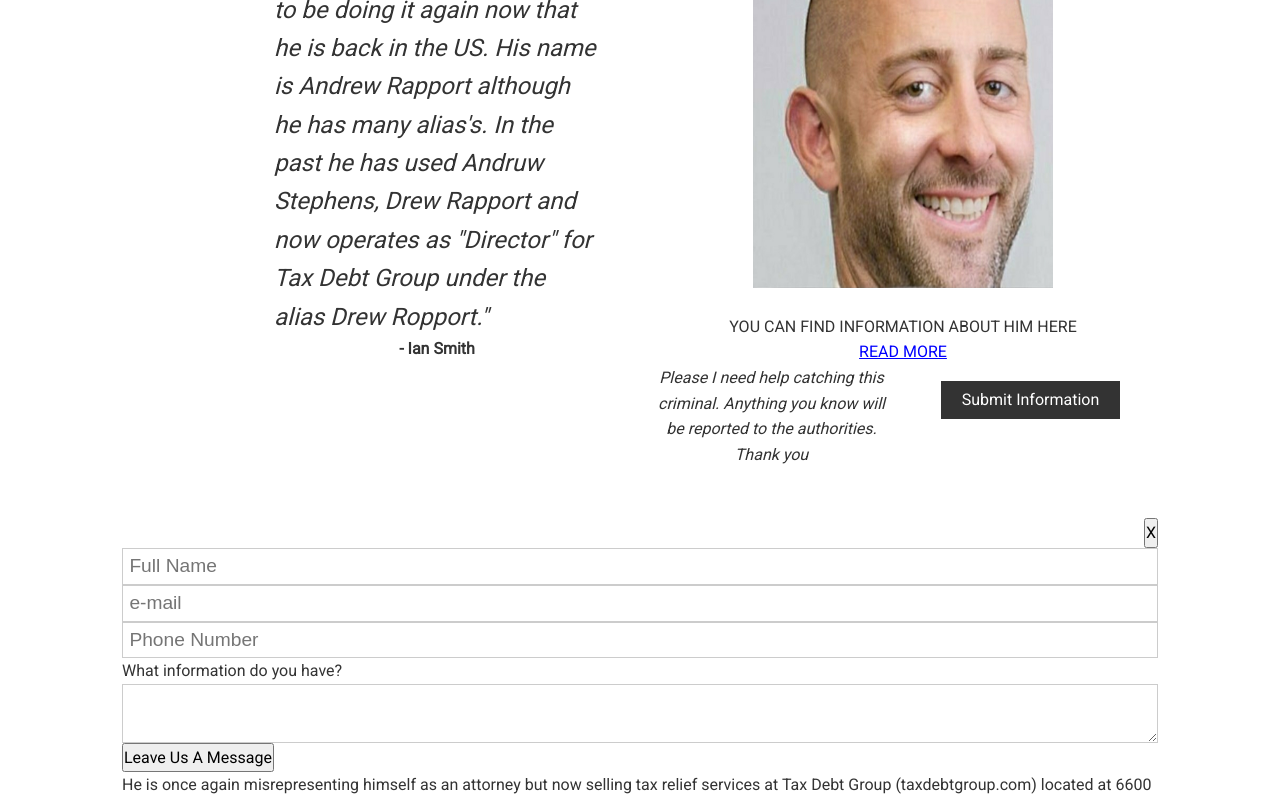
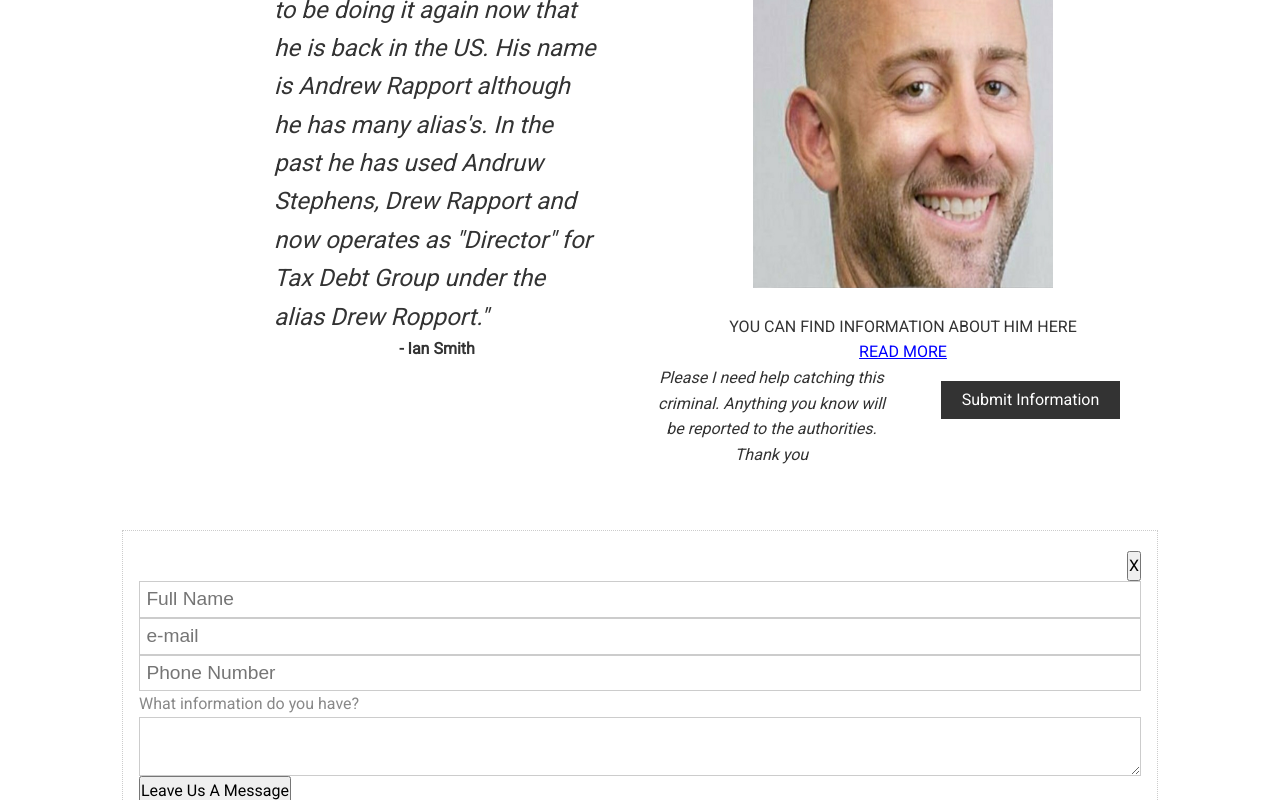
Before and after one commit to mickeygray/bgraup3, a React (Create React App) app: page / in a window 1280 px wide. Both pictures are taken after a click on the button "Submit Information". Shown: the part 475-1275 px from the top of the page. Built offline with nearby package versions, Linux system fonts and the light colour scheme.

Commit message:
first commit

```diff
--- a/src/components/Home.js
+++ b/src/components/Home.js
@@ -1,4 +1,4 @@
-import React, { useState, useEffect } from "react";
+import React, { useState, useEffect, useCallback } from "react";
 import Modal3 from "./Modal3";
 import andruw1 from "../images/andruw1.jpg";
 
@@ -20,6 +20,9 @@ const Home = () => {
       setUrls(window.location.href);
     }
   }, []);
+  const toggleModal = useCallback(() => {
+    setModal((prevState) => !prevState);
+  });
 
   return (
     <div>
@@ -86,7 +89,7 @@ const Home = () => {
       <br />
       {modal ? (
         <div className='container'>
-          <Modal3 urls={urls} />
+          <Modal3 toggleModal={toggleModal} urls={urls} />
         </div>
       ) : (
         ""
--- a/src/components/Modal3.js
+++ b/src/components/Modal3.js
@@ -33,15 +33,16 @@ const Modal3 = (props) => {
 
   console.log(form);
   return (
-    <div>
+    <div className='card'>
       <form
+        className='form-text'
         name='form'
         method='post'
         action='/thanks/'
         data-netlify='true'
         data-netlify-honeypot='bot-field'>
         <span style={{ float: "right" }}>
-          <button onClick={props.toggleModal3}> X</button>
+          <button onClick={props.toggleModal}> X</button>
         </span>
         <input type='hidden' name='form-name' value='form' />
         <input
```
